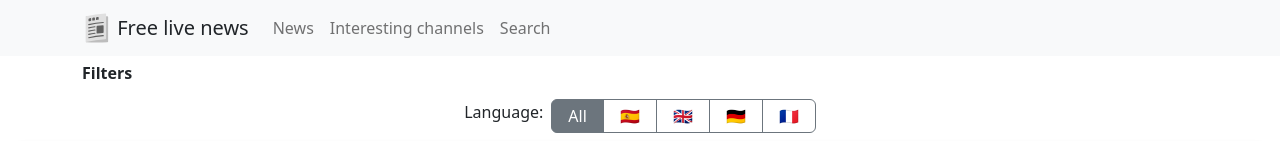
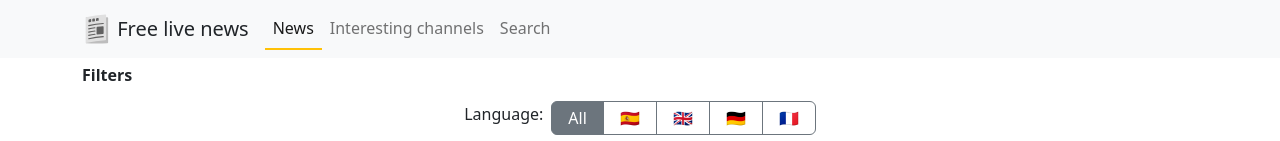
Before and after one commit to omirete/free-live-news, a React (Vite) app: page / in a window 1280 px wide. Shown: the top 141 px of the page. Built offline with nearby package versions, Linux system fonts and the light colour scheme.

Commit message:
added styling to link from active section

```diff
--- a/src/components/MyNavbar/index.tsx
+++ b/src/components/MyNavbar/index.tsx
@@ -1,5 +1,6 @@
+import { useEffect, useState } from "react";
 import { Container, Nav, Navbar } from "react-bootstrap";
-import { Link } from "react-router-dom";
+import { Link, useLocation } from "react-router-dom";
 
 export interface NavbarState {
   expanded: boolean;
@@ -7,7 +8,23 @@ export interface NavbarState {
   height: string;
 }
 
+interface NavLinkInfo {
+  link: string;
+  text: string;
+}
+
+const navLinks: NavLinkInfo[] = [
+  { link: "/", text: "News" },
+  { link: "/interesting-channels", text: "Interesting channels" },
+  { link: "/search", text: "Search" },
+];
+
 const MyNavbar: React.FC = () => {
+  const [activeSection, setActiveSection] = useState<string>("");
+  const location = useLocation();
+  useEffect(() => {
+    setActiveSection(location.pathname); // contains initial '/'
+  }, [location]);
   return (
     <Navbar bg="light" variant="light" expand="md">
       <Container>
@@ -30,15 +47,24 @@ const MyNavbar: React.FC = () => {
             style={{ maxHeight: "100px" }}
             navbarScroll
           >
-            <Link to="/" className="nav-link">
-              News
-            </Link>
-            <Link to="interesting-channels" className="nav-link">
-              Interesting channels
-            </Link>
-            <Link to="search" className="nav-link">
-              Search
-            </Link>
+            {navLinks.map((nl) => {
+              const isActive = activeSection === nl.link;
+              return (
+                <Link
+                  to={nl.link}
+                  className={`
+                    nav-link
+                    ${
+                      isActive
+                        ? "active border-bottom border-warning border-2"
+                        : ""
+                    }
+                `}
+                >
+                  {nl.text}
+                </Link>
+              );
+            })}
           </Nav>
         </Navbar.Collapse>
       </Container>
```
